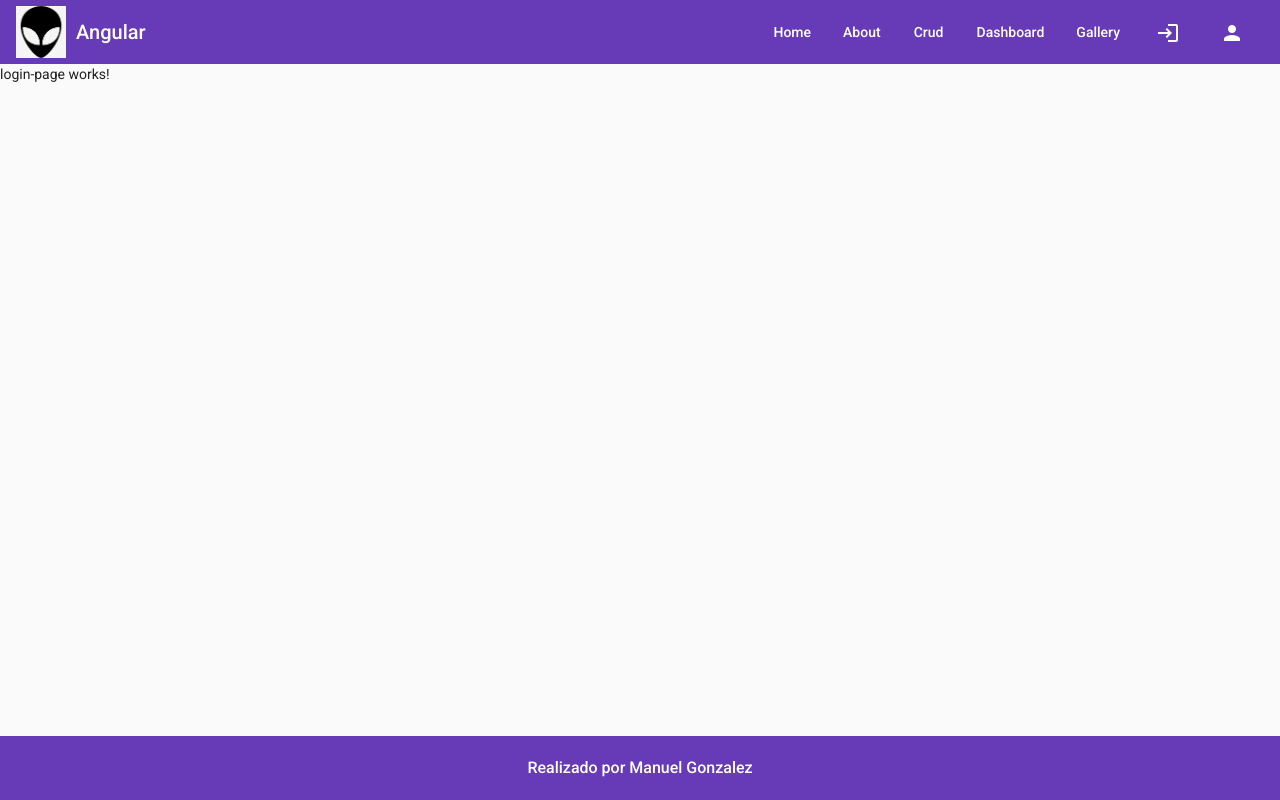
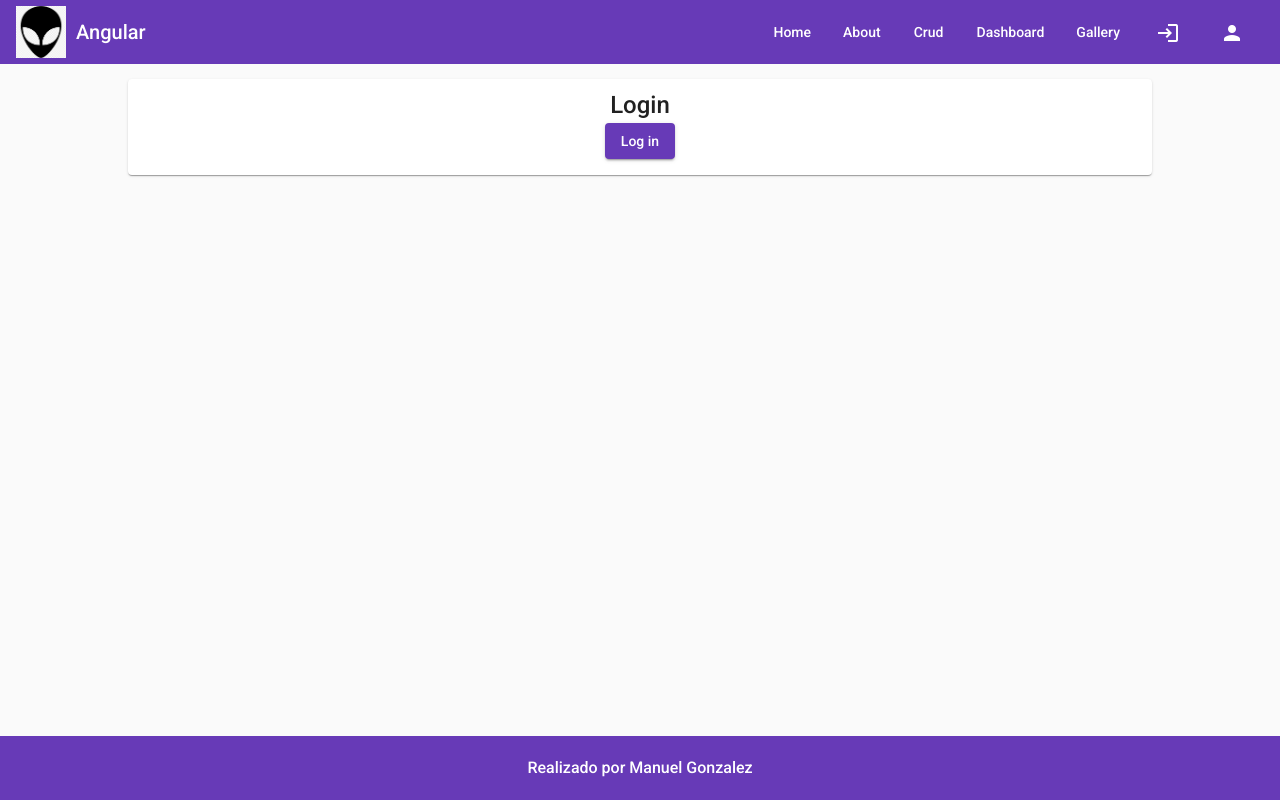
Before and after one commit to ManuelGonCal/lemoncode-ejercicios-modulo-4-Angular, an Angular app: page /login in a window 1280 px wide. Built offline with nearby package versions, Linux system fonts and the light colour scheme.

Commit message:
Log In WIP

```diff
--- a/src/app/app.module.ts
+++ b/src/app/app.module.ts
@@ -3,6 +3,7 @@ import { BrowserModule } from '@angular/platform-browser';
 import { AppRoutingModule } from './app-routing.module';
 import { BrowserAnimationsModule } from '@angular/platform-browser/animations';
 import { LayoutModule } from './layout/layout.module';
+import { LoginModule } from './login/login.module';
 
 import { AppComponent } from './app.component';
 
@@ -13,8 +14,9 @@ import { AppComponent } from './app.component';
   imports: [
     BrowserModule,
     BrowserAnimationsModule,
+    AppRoutingModule,
     LayoutModule,
-    AppRoutingModule
+    LoginModule
   ],
   providers: [],
   bootstrap: [AppComponent]
--- /dev/null
+++ b/src/app/login/login-form/login-form.component.html
@@ -0,0 +1,8 @@
+<mat-card>
+  <mat-card-title>Login</mat-card-title>
+  <mat-card-content>
+    <form #logForm="ngForm">
+      <button mat-raised-button color="primary">Log in</button>
+    </form>
+  </mat-card-content>
+</mat-card>
--- /dev/null
+++ b/src/app/login/login-form/login-form.component.scss
@@ -0,0 +1,22 @@
+mat-card {
+  max-width: 1000px;
+  margin: 0 auto;
+}
+
+mat-card-title {
+  text-align: center;
+}
+
+form {
+  display: flex;
+  flex-direction: column;
+  align-items: center;
+
+  mat-form-field {
+    width: 50%;
+
+    &:first-child {
+      margin-top: 15px;
+    }
+  }
+}
--- /dev/null
+++ b/src/app/login/login-form/login-form.component.ts
@@ -0,0 +1,23 @@
+import { Component, OnInit } from '@angular/core';
+import { MemberEntity } from 'src/app/model/member-model';
+
+@Component({
+  selector: 'app-login-form',
+  templateUrl: './login-form.component.html',
+  styleUrls: ['./login-form.component.scss']
+})
+export class LoginFormComponent implements OnInit {
+  member: MemberEntity;
+
+  constructor() {
+
+    this.member = {
+      login: '',
+      password: '',
+      role: ''
+    }
+  }
+
+  ngOnInit(): void {
+  }
+}
--- a/src/app/login/login-page/login-page.component.html
+++ b/src/app/login/login-page/login-page.component.html
@@ -1 +1 @@
-<p>login-page works!</p>
+<app-login-form></app-login-form>
--- /dev/null
+++ b/src/app/model/member-model.ts
@@ -0,0 +1,5 @@
+export interface MemberEntity {
+  login: string;
+  password: string;
+  role: string;
+}
--- a/src/styles.scss
+++ b/src/styles.scss
@@ -20,4 +20,5 @@ app-root {
 
 main {
   flex-grow: 1;
+  padding: 15px 10%
 }
```
Also changed, not shown: src/app/login/login.module.ts (+17 -3 lines), 1 other file (tests, documents, lock files or other folders).
